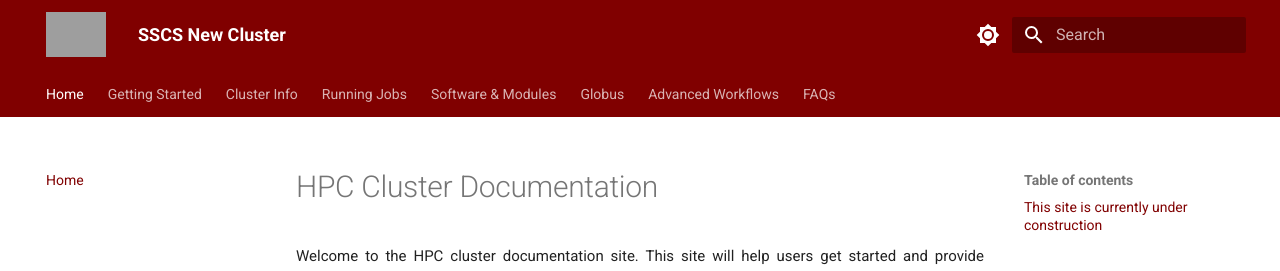
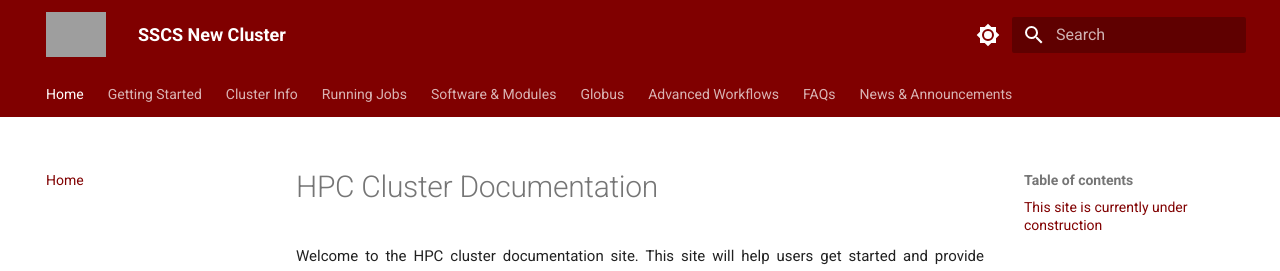
Before and after one commit to uchicago-ssd-sscs/hpc-docs, an MkDocs documentation site: the page built from docs/index.md, in a window 1280 px wide, cut to the strip 0-271 px from the top of the page. Built offline with MkDocs 1.6.1 and Material for MkDocs 9.7.7, drawn with Linux system fonts in a browser that asks for light colours; part of the change alters nothing that is shown; grey boxes are pictures that could not be loaded.

```diff
--- a/mkdocs.yml
+++ b/mkdocs.yml
@@ -33,6 +33,8 @@ nav:
   - Jupyter via VSCode Guide: 'advanced-workflows/jupyter-notebook-via-vs-code.md'
   - VSCode via VNCViewer: 'advanced-workflows/vscode-via-vncviewer.md'
 - FAQs: 'frequently-asked-questions.md'
+- News & Announcements:
+  - Index: 'blog/index.md'
 # - Connecting: 'connecting/connecting.md'
 # - Slurm: 'slurm/slurm.md'
 # - Hardware: 'hardware/overview.md'
@@ -98,6 +100,26 @@ markdown_extensions:
       emoji_index: !!python/name:material.extensions.emoji.twemoji
       emoji_generator: !!python/name:material.extensions.emoji.to_svg
 
+plugins:
+  - search
+  - blog:
+      blog_dir: blog
+      post_date_format: long
+      authors: false
+      archive: true
+      archive_name: Archive
+      archive_date_format: MMM yyyy
+      archive_url_date_format: yyyy/MM
+      categories: true
+      categories_name: Category
+  - rss:
+      match_path: "blog/posts/.*"
+      date_from_meta:
+        as_creation: date
+      categories:
+        - categories
+        - tags
+
 extra:
   generator: false
 
```
